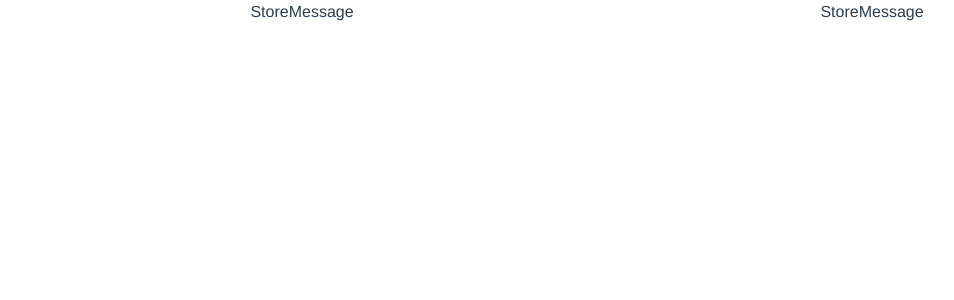
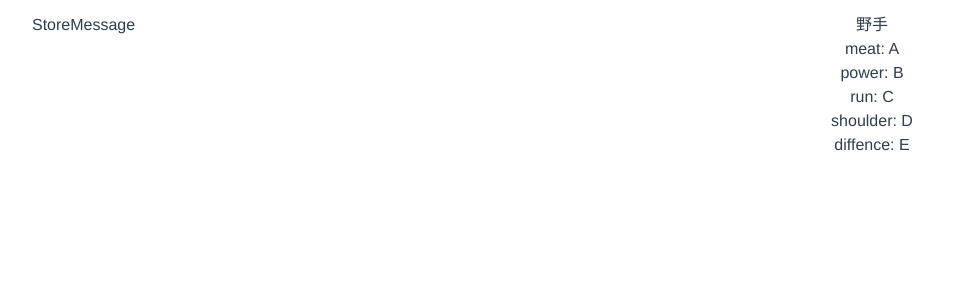
Before and after one commit to naokiur/personal-status, a Vue app: page /#/ in a window 1280 px wide. Shown: the top 300 px of the page, without its empty margins (53-1007 px from the left). Built offline with nearby package versions, Linux system fonts and the light colour scheme.

Commit message:
[feat]Add v-for sample data.

```diff
--- a/src/components/ContainerB.vue
+++ b/src/components/Avatar.vue
@@ -1,18 +1,18 @@
 <template>
-  <span @click="updateMessage()">{{storeMessage}}</span>
+  <b-container>
+    <b-row>
+      <span @click="updateMessage()">{{storeMessage}}</span>
+    </b-row>
+  </b-container>
 </template>
 
 <script lang="ts">
   import { Component, Vue} from 'vue-property-decorator';
 
   @Component
-  export default class ContainerB extends Vue {
+  export default class Avatar extends Vue {
       get storeMessage(): string {
           return this.$store.state.message;
       }
-
-      public updateMessage() {
-          this.$store.dispatch('updateMessage');
-      }
   }
 </script>
--- a/src/components/ContainerA.vue
+++ /dev/null
@@ -1,14 +0,0 @@
-<template>
-  <span>{{storeMessage}}</span>
-</template>
-
-<script lang="ts">
-  import { Component, Vue} from 'vue-property-decorator';
-
-  @Component
-  export default class ContainerA extends Vue {
-      get storeMessage(): string {
-          return this.$store.state.message;
-      }
-  }
-</script>
--- /dev/null
+++ b/src/components/Status.vue
@@ -0,0 +1,46 @@
+<template>
+  <section>
+    <div v-for="item in storeStatus" :key="item.id">
+      <div v-for="midiumItem in item.contents" :key="midiumItem.id">
+        <div>
+          {{ midiumItem.name }}
+        </div>
+        <div v-for="minorItem in midiumItem.contents" :key="minorItem.id">
+          <div>
+            {{ minorItem.id }}: {{ minorItem.content }}
+          </div>
+        </div>
+      </div>
+    </div>
+  </section>
+  <!-- <b-container>
+    <b-row v-for="item in storeStatus" :key="item.id">
+      <b-row v-for="midiumItem in item.contents" :key="midiumItem.id">
+        <b-row v-for="minorItem in midiumItem.contents" :key="minorItem.id">
+          <b-row>
+            {{ minorItem.id }}: {{ minorItem.content }}
+          </b-row>
+        </b-row>
+      </b-row>
+    </b-row>
+  </b-container> -->
+</template>
+
+<script lang="ts">
+  import { Component, Vue} from 'vue-property-decorator';
+
+  @Component
+  export default class Status extends Vue {
+      get storeMessage(): string {
+        return this.$store.state.message;
+      }
+
+      get storeStatus() {
+        return this.$store.state.status;
+      }
+
+      public updateMessage() {
+        this.$store.dispatch('updateMessage');
+      }
+  }
+</script>
--- a/src/store.ts
+++ b/src/store.ts
@@ -6,6 +6,36 @@ Vue.use(Vuex);
 export default new Vuex.Store({
   state: {
     message: 'StoreMessage',
+    // status: [
+    //   {
+    //     firstA: {
+    //       secondA: {
+    //         thirdA: {
+    //           aaa: 'aaa1',
+    //           bbb: 'bbb1',
+    //         },
+    //       },
+    //     },
+    //   },
+    // ],
+    status: [
+      {
+        id: 'majorItem',
+        contents: [
+          {
+            id: 'minorItem',
+            name: '野手',
+            contents: [
+              {id: 'meat', content: 'A'},
+              {id: 'power', content: 'B'},
+              {id: 'run', content: 'C'},
+              {id: 'shoulder', content: 'D'},
+              {id: 'diffence', content: 'E'},
+            ],
+          },
+        ],
+      },
+    ],
   },
   mutations: {
     updateMessage(state, val) {
--- a/src/views/Home.vue
+++ b/src/views/Home.vue
@@ -3,25 +3,32 @@
     <b-container>
       <b-row>
         <b-col>
-          <ContainerA></ContainerA>
+          <Avatar></Avatar>
         </b-col>
         <b-col>
-          <ContainerB></ContainerB>
+          <Status></Status>
         </b-col>
       </b-row>
     </b-container>
   </div>
 </template>
 
+<style scoped>
+  .home {
+    margin: 1%
+  }
+</style>
+
+
 <script lang="ts">
   import { Component, Vue } from 'vue-property-decorator';
-  import ContainerA from '@/components/ContainerA.vue';
-  import ContainerB from '@/components/ContainerB.vue';
+  import Avatar from '@/components/Avatar.vue';
+  import Status from '@/components/Status.vue';
 
   @Component({
     components: {
-      ContainerA,
-      ContainerB,
+      Avatar,
+      Status,
     },
   })
   export default class Home extends Vue {}
```
